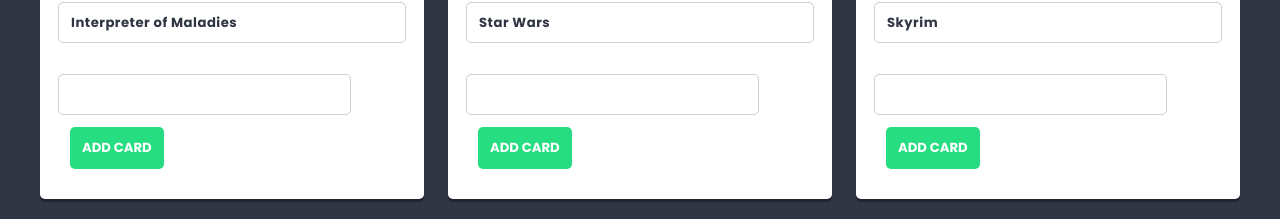
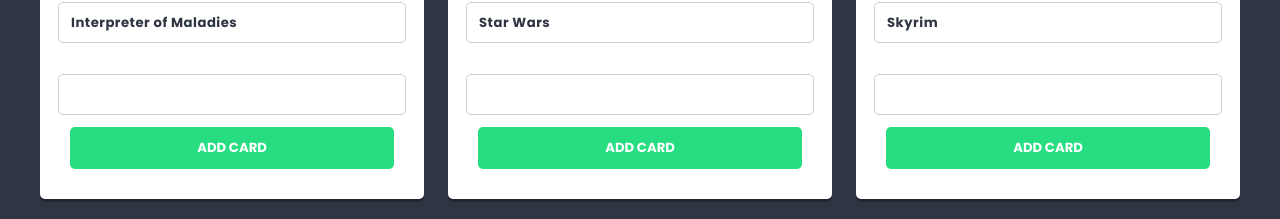
Before and after one commit to PatrykSzwiec/ReactApp, a React (Create React App) app: page / in a window 1280 px wide. Shown: the part 659-878 px from the top of the page. Built offline with nearby package versions, Linux system fonts and the light colour scheme.

Commit message:
Repair Input and Button width at CardForm

```diff
--- a/src/components/CardForm/CardForm.js
+++ b/src/components/CardForm/CardForm.js
@@ -14,8 +14,8 @@
 
 	return (
         <form className={styles.CardForm} onSubmit={handleSubmit}>
-            <TextInput type="text" value={title} onChange={e => setTitle(e.target.value)} />
-            <Button>Add card</Button>
+            <TextInput className={styles.CardFormInput} type="text" value={title} onChange={e => setTitle(e.target.value)} />
+            <Button className={styles.CardFormButton}>Add card</Button>
         </form>
 	);
 };
--- a/src/components/CardForm/CardForm.module.scss
+++ b/src/components/CardForm/CardForm.module.scss
@@ -0,0 +1,6 @@
+@import '../../styles/settings.scss';
+
+.CardForm {
+  display: flex;
+  flex-direction: column;
+}
```
